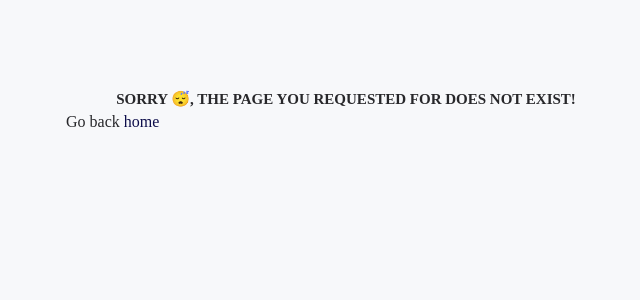
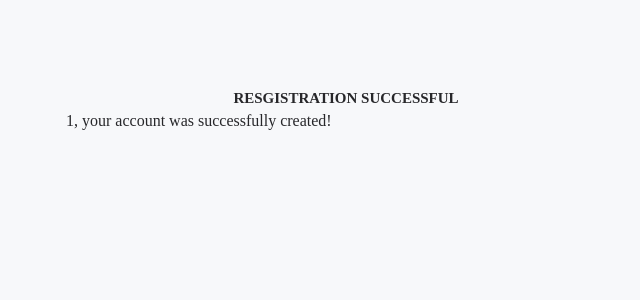
Before and after one commit to ikembakwem/answer-stack, a React (Vite) app: page /welcome/1 in a window 1280 px wide. Shown: the top 300 px of the page, without its empty margins (294-934 px from the left). Built offline with nearby package versions, Linux system fonts and the light colour scheme.

Commit message:
Added a registration success page and implemented the route

```diff
--- a/src/App.tsx
+++ b/src/App.tsx
@@ -11,6 +11,7 @@ import { QuestionPage } from "./ui/pages/QuestionPage";
 import { lazy, Suspense } from "react";
 import styled from "@emotion/styled";
 import { RegistrationPage } from "./ui/pages/RegistrationPage";
+import { RegisterSuccessPage } from "./ui/components/RegisterSuccessPage";
 const AskPage = lazy(
   () => import("./ui/pages/AskPage")
 );
@@ -51,6 +52,10 @@ const router = createBrowserRouter([
     ],
   },
   { path: "/register", element: <RegistrationPage /> },
+  {
+    path: "/welcome/:firstName",
+    element: <RegisterSuccessPage />,
+  },
 ]);
 
 function App() {
--- /dev/null
+++ b/src/ui/components/RegisterSuccessPage.tsx
@@ -0,0 +1,17 @@
+import { useParams } from "react-router-dom";
+import { Page } from "../pages/Page";
+
+export const RegisterSuccessPage = () => {
+  const { firstName } = useParams<{
+    firstName: string;
+  }>();
+
+  return (
+    <Page title="Resgistration Successful">
+      <p>
+        {firstName}, your account was successfully
+        created!
+      </p>
+    </Page>
+  );
+};
```
